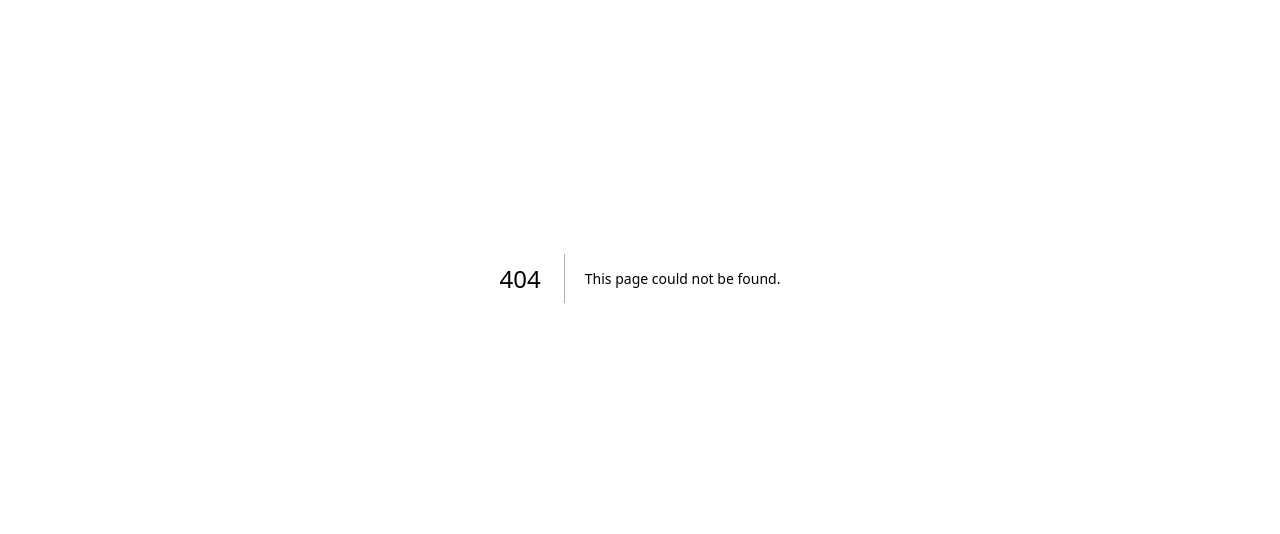
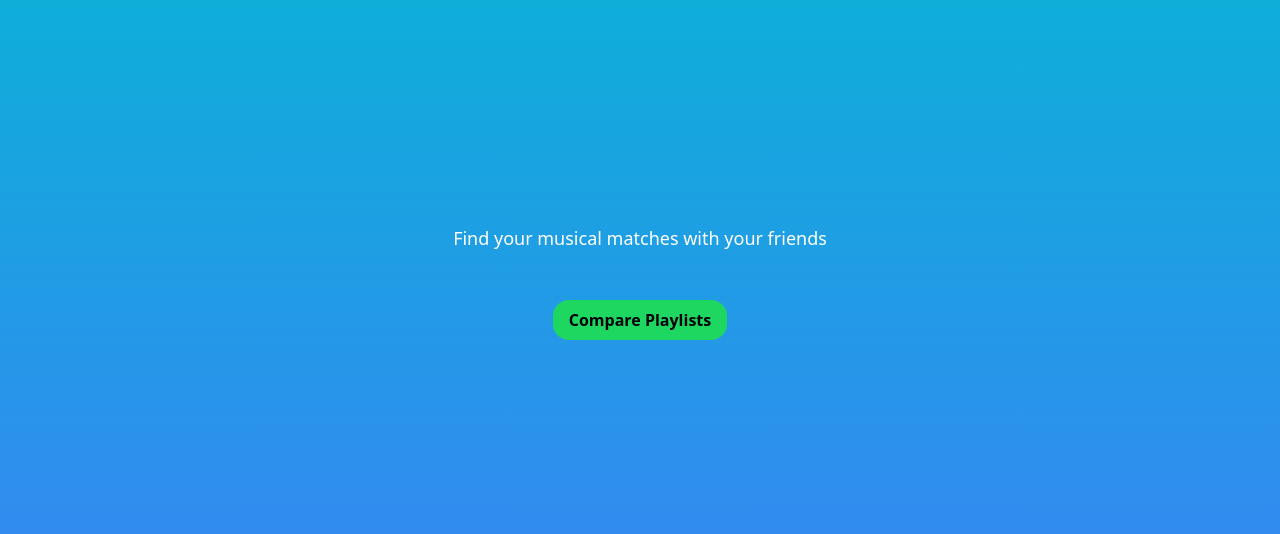
Before and after one commit to a22yuen/spotify-match, a Next.js app in the folder frontend/: page /playlists in a window 1280 px wide. Before the commit this address had no page. Shown: the part 122-656 px from the top of the page. Built offline with nearby package versions, Linux system fonts and the light colour scheme.

Commit message:
add home page, playlists page, and context

```diff
--- /dev/null
+++ b/frontend/context/AppContext.js
@@ -0,0 +1,18 @@
+import { createContext, useState } from "react";
+
+const initialState = {
+  name: "Harry",
+  profile: "cool beans",
+  token: "epic token",
+};
+
+export const AppContext = createContext();
+
+export const AppProvider = (props) => {
+  const [user, setUser] = useState(initialState);
+  return (
+    <AppContext.Provider value={{ user, setUser }}>
+      {props.children}
+    </AppContext.Provider>
+  );
+};
--- /dev/null
+++ b/frontend/src/api/api.tsx
@@ -0,0 +1,3 @@
+// export const loginUsers = async () => {
+//     const response = await fetch()
+// }
--- a/frontend/src/components/GreenButton.tsx
+++ b/frontend/src/components/GreenButton.tsx
@@ -8,7 +8,7 @@ interface Props {
 export const GreenButton: React.FC<Props> = ({ children, onClick }) => {
   return (
     <button
-      className="btn btn-default bg-spotify-green px-4 py-2 rounded-2xl"
+      className="btn btn-default bg-spotify-green px-4 py-2 rounded-2xl transform transition duration-500 hover:scale-110"
       onClick={onClick}
     >
       {children}
--- a/frontend/src/components/MainPage.tsx
+++ /dev/null
@@ -1,26 +0,0 @@
-import React from "react";
-import { Header } from "./Header";
-import { GreenButton } from "./GreenButton";
-
-const NO_TOKEN = "NO_TOKEN";
-export const MainPage = () => {
-  const token = localStorage.getItem("token") ?? NO_TOKEN;
-
-  return (
-    <div className="flex flex-col w-full bg-black items-center justify-center">
-      <Header />
-      <div className="text-white py-2 text-lg">
-        {" "}
-        Find your musical matches with your friends{" "}
-      </div>
-      <div className="h-10" />
-      <GreenButton
-        onClick={() => {
-          console.log("ayy");
-        }}
-      >
-        <p className="font-semibold">Compare Playlists</p>
-      </GreenButton>
-    </div>
-  );
-};
--- a/frontend/src/components/Header.tsx
+++ b/frontend/src/components/MainPage/Header.tsx
@@ -1,6 +1,6 @@
 import React from "react";
 
-import logo from "../../public/images/Spotify_icon.png";
+import logo from "../../../public/images/Spotify_icon_blend.png";
 
 export const Header = () => {
   console.log("==logo", logo);
--- /dev/null
+++ b/frontend/src/components/MainPage/MainPage.tsx
@@ -0,0 +1,44 @@
+import React, { useEffect, useState } from "react";
+import { Header } from "./Header";
+import { GreenButton } from "../GreenButton";
+import { useRouter } from "next/router";
+
+const NO_TOKEN = "NO_TOKEN";
+export const MainPage = () => {
+  const [token, setToken] = useState("");
+  const router = useRouter();
+
+  useEffect(() => {
+    if (typeof window !== "undefined") {
+      console.log("we are running on the client");
+      localStorage.setItem("token", "test_token");
+    } else {
+      console.log("we are running on the server");
+    }
+    setToken(localStorage?.getItem("token") ?? NO_TOKEN);
+  }, []);
+
+  useEffect(() => {
+    console.log("==token", token);
+  }, [token]);
+
+  return (
+    <div className="flex flex-col w-full bg-gradient-to-b from-black via-black to-background-denim items-center justify-center">
+      <Header />
+      <div className="text-white py-2 text-lg">
+        {" "}
+        Find your musical matches with your friends{" "}
+      </div>
+      <div className="h-10" />
+      <GreenButton
+        onClick={() => {
+          console.log("ayy");
+          router.push("/playlists");
+          window;
+        }}
+      >
+        <p className="font-semibold">Compare Playlists</p>
+      </GreenButton>
+    </div>
+  );
+};
--- /dev/null
+++ b/frontend/src/components/Playlists/PlaylistPage.tsx
@@ -0,0 +1,27 @@
+import React, { useEffect, useState, useContext } from "react";
+import { GreenButton } from "../GreenButton";
+import { AppContext } from "../../../context/AppContext";
+
+const NO_TOKEN = "NO_TOKEN";
+export const PlaylistPage = () => {
+  const { user } = useContext(AppContext);
+  useEffect(() => {
+    console.log("==user", user);
+  }, []);
+  return (
+    <div className="flex flex-col w-full bg-gradient-to-b from-cyan-500 to-blue-500 items-center justify-center">
+      <div className="text-white py-2 text-lg">
+        {" "}
+        Find your musical matches with your friends{" "}
+      </div>
+      <div className="h-10" />
+      <GreenButton
+        onClick={() => {
+          console.log("ayy");
+        }}
+      >
+        <p className="font-semibold">Compare Playlists</p>
+      </GreenButton>
+    </div>
+  );
+};
--- a/frontend/src/pages/_app.tsx
+++ b/frontend/src/pages/_app.tsx
@@ -1,6 +1,11 @@
-import '../../styles/globals.css'
-import type { AppProps } from 'next/app'
+import "../../styles/globals.css";
+import type { AppProps } from "next/app";
+import { AppProvider } from "../../context/AppContext";
 
 export default function App({ Component, pageProps }: AppProps) {
-  return <Component {...pageProps} />
+  return (
+    <AppProvider>
+      <Component {...pageProps} />
+    </AppProvider>
+  );
 }
--- a/frontend/src/pages/index.tsx
+++ b/frontend/src/pages/index.tsx
@@ -3,7 +3,7 @@ import Image from "next/image";
 import { Inter } from "@next/font/google";
 import styles from "../../styles/Home.module.css";
 
-import { MainPage } from "../components/MainPage";
+import { MainPage } from "../components/MainPage/MainPage";
 
 const inter = Inter({ subsets: ["latin"] });
 
@@ -11,10 +11,13 @@ export default function Home() {
   return (
     <>
       <Head>
-        <title>Create Next App</title>
-        <meta name="description" content="Generated by create next app" />
+        <title>Spotify Match</title>
+        <meta
+          name="description"
+          content="Find your musical matches with your friends"
+        />
         <meta name="viewport" content="width=device-width, initial-scale=1" />
-        <link rel="icon" href="/favicon.ico" />
+        <link rel="icon" href="/images/Spotify_icon_blend.png" />
       </Head>
       <main className={styles.main}>
         <MainPage />
--- /dev/null
+++ b/frontend/src/pages/playlists.tsx
@@ -0,0 +1,25 @@
+import React from "react";
+import Head from "next/head";
+import styles from "../../styles/Home.module.css";
+import { PlaylistPage } from "../components/Playlists/PlaylistPage";
+
+const Playlists = () => {
+  return (
+    <>
+      <Head>
+        <title>Spotify Match</title>
+        <meta
+          name="description"
+          content="Find your musical matches with your friends"
+        />
+        <meta name="viewport" content="width=device-width, initial-scale=1" />
+        <link rel="icon" href="/images/Spotify_icon_blend.png" />
+      </Head>
+      <main className={styles.main}>
+        <PlaylistPage />
+      </main>
+    </>
+  );
+};
+
+export default Playlists;
--- a/frontend/tailwind.config.js
+++ b/frontend/tailwind.config.js
@@ -22,6 +22,7 @@ module.exports = {
         yellow: colors.yellow,
         blue: colors.blue,
         // custom colors
+        "background-denim": "#236B27",
         "spotify-green": "#1ED760",
       },
     },
```
Also changed, not shown: frontend/public/images/Spotify_icon_blend.png (added).
